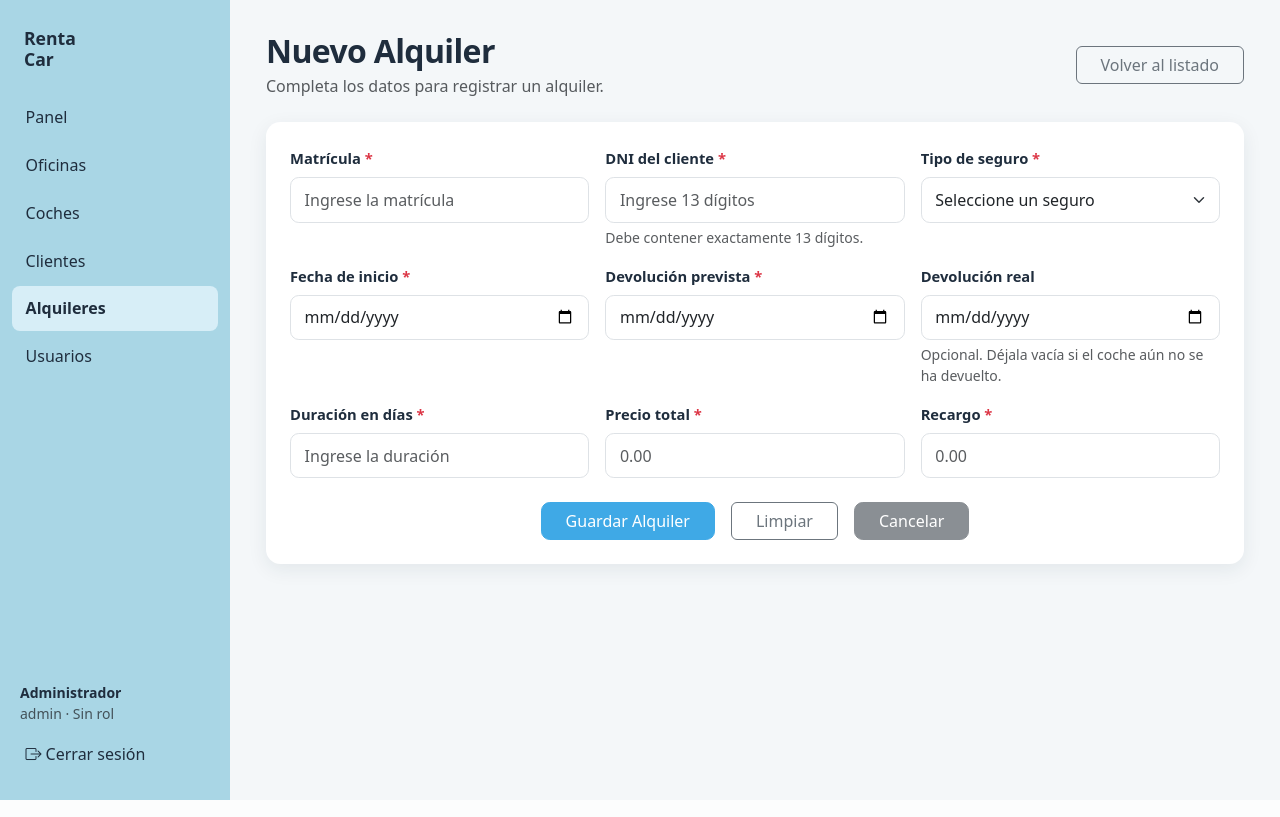
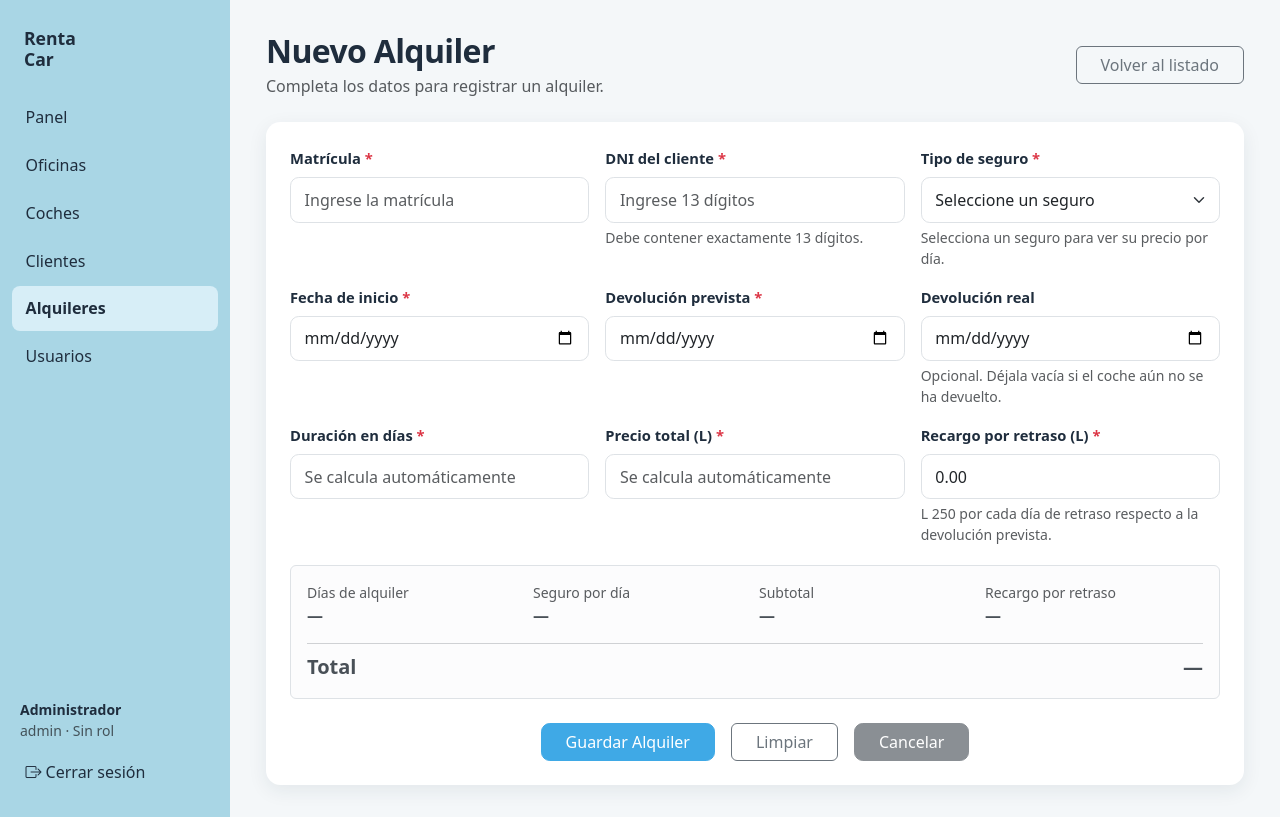
Before and after one commit to SofiaBeatrizPerezOchoa/MiniProyecto1, a Laravel app: page /alquiler/create in a window 1280 px wide. Run offline with Laravel 12, Linux system fonts and the light colour scheme; a user stored in the database is signed in; data comes from the database, SQL or seed files in the repository.

Commit message:
alquiler calcula seguro,cargo por dia y fecha

```diff
--- a/app/Http/Controllers/AlquilerController.php
+++ b/app/Http/Controllers/AlquilerController.php
@@ -5,6 +5,7 @@ namespace App\Http\Controllers;
 use App\Models\Alquiler;
 use Illuminate\Http\RedirectResponse;
 use Illuminate\Http\Request;
+use Illuminate\Support\Carbon;
 use Illuminate\View\View;
 
 class AlquilerController extends Controller
@@ -32,7 +33,7 @@ class AlquilerController extends Controller
      */
     public function store(Request $request): RedirectResponse
     {
-        $datosAlquiler = $request->validate($this->reglasValidacion());
+        $datosAlquiler = $this->calcularDatosAlquiler($request->validate($this->reglasValidacion()));
 
         Alquiler::create($datosAlquiler);
 
@@ -66,7 +67,7 @@ class AlquilerController extends Controller
     {
         $alquiler = Alquiler::findOrFail($id);
 
-        $datosAlquiler = $request->validate($this->reglasValidacion());
+        $datosAlquiler = $this->calcularDatosAlquiler($request->validate($this->reglasValidacion()));
 
         $alquiler->update($datosAlquiler);
 
@@ -97,10 +98,39 @@ class AlquilerController extends Controller
             'fecha_inicio' => 'required|date',
             'fecha_devolucion_prevista' => 'required|date|after_or_equal:fecha_inicio',
             'fecha_devolucion_real' => 'nullable|date|after_or_equal:fecha_inicio',
-            'duracion_dias' => 'required|integer|min:1',
             'tipo_seguro' => 'required|string|max:30',
-            'precio_total' => 'required|numeric|min:0',
-            'recargo' => 'required|numeric|min:0',
         ];
     }
+
+    /**
+     * Calcula la duracion del alquiler y el precio total a partir de las fechas
+     * y del tipo de seguro seleccionado.
+     *
+     * @param  array<string, mixed>  $datos
+     * @return array<string, mixed>
+     */
+    private function calcularDatosAlquiler(array $datos): array
+    {
+        $inicio = Carbon::parse($datos['fecha_inicio'])->startOfDay();
+        $devolucionPrevista = Carbon::parse($datos['fecha_devolucion_prevista'])->startOfDay();
+        $devolucionReal = ! empty($datos['fecha_devolucion_real'])
+            ? Carbon::parse($datos['fecha_devolucion_real'])->startOfDay()
+            : null;
+
+        $duracionDias = max(1, (int) abs($inicio->diffInDays($devolucionPrevista)));
+        $tarifaSeguro = Alquiler::TARIFAS_SEGURO[$datos['tipo_seguro']] ?? 0.0;
+
+        $diasRetraso = 0;
+        if ($devolucionReal !== null && $devolucionReal->greaterThan($devolucionPrevista)) {
+            $diasRetraso = (int) abs($devolucionPrevista->diffInDays($devolucionReal));
+        }
+
+        $recargo = $diasRetraso * Alquiler::RECARGO_POR_DIA;
+
+        $datos['duracion_dias'] = $duracionDias;
+        $datos['recargo'] = round($recargo, 2);
+        $datos['precio_total'] = round(($duracionDias * $tarifaSeguro) + $recargo, 2);
+
+        return $datos;
+    }
 }
--- a/app/Models/Alquiler.php
+++ b/app/Models/Alquiler.php
@@ -6,6 +6,23 @@ use Illuminate\Database\Eloquent\Model;
 
 class Alquiler extends Model
 {
+    /**
+     * Precio diario de cada tipo de seguro.
+     *
+     * @var array<string, float>
+     */
+    public const TARIFAS_SEGURO = [
+        'Básico' => 175.0,
+        'Completo' => 350.0,
+        'Premium' => 500.0,
+        'Sin seguro' => 0.0,
+    ];
+
+    /**
+     * Recargo diario en lempiras cuando la devolucion supera la fecha prevista.
+     */
+    public const RECARGO_POR_DIA = 250.0;
+
     protected $fillable = [
         'matricula',
         'dni',
--- a/resources/views/alquiler/create.blade.php
+++ b/resources/views/alquiler/create.blade.php
@@ -27,7 +27,8 @@
                     @csrf
 
                     @php
-                        $segurosDisponibles = ['Básico', 'Completo', 'Premium', 'Sin seguro'];
+                        $tarifasSeguro = \App\Models\Alquiler::TARIFAS_SEGURO;
+                        $segurosDisponibles = array_keys($tarifasSeguro);
                     @endphp
 
                     <div class="row g-3">
@@ -53,9 +54,10 @@
                             <select id="tipo_seguro" name="tipo_seguro" class="form-select @error('tipo_seguro') is-invalid @enderror" required>
                                 <option value="" disabled @selected(!old('tipo_seguro'))>Seleccione un seguro</option>
                                 @foreach($segurosDisponibles as $seguro)
-                                    <option value="{{ $seguro }}" @selected(old('tipo_seguro') === $seguro)>{{ $seguro }}</option>
+                                    <option value="{{ $seguro }}" data-precio="{{ $tarifasSeguro[$seguro] }}" @selected(old('tipo_seguro') === $seguro)>{{ $seguro }}</option>
                                 @endforeach
                             </select>
+                            <div class="form-text" id="tarifaSeguroInfo">Selecciona un seguro para ver su precio por día.</div>
                             @error('tipo_seguro')
                                 <div class="invalid-feedback">{{ $message }}</div>
                             @enderror
@@ -88,28 +90,33 @@
 
                         <div class="col-12 col-md-4">
                             <label for="duracion_dias" class="form-label">Duración en días <span class="required-mark">*</span></label>
-                            <input type="number" id="duracion_dias" name="duracion_dias" value="{{ old('duracion_dias') }}" class="form-control @error('duracion_dias') is-invalid @enderror" min="1" step="1" placeholder="Ingrese la duración" required>
+                            <input type="number" id="duracion_dias" name="duracion_dias" value="{{ old('duracion_dias') }}" class="form-control @error('duracion_dias') is-invalid @enderror" min="1" step="1" placeholder="Se calcula automáticamente" readonly required>
+                            <div class="form-text"></div>
                             @error('duracion_dias')
                                 <div class="invalid-feedback">{{ $message }}</div>
                             @enderror
                         </div>
 
                         <div class="col-12 col-md-4">
-                            <label for="precio_total" class="form-label">Precio total <span class="required-mark">*</span></label>
-                            <input type="number" id="precio_total" name="precio_total" value="{{ old('precio_total') }}" class="form-control @error('precio_total') is-invalid @enderror" min="0" step="0.01" placeholder="0.00" required>
+                            <label for="precio_total" class="form-label">Precio total (L) <span class="required-mark">*</span></label>
+                            <input type="number" id="precio_total" name="precio_total" value="{{ old('precio_total') }}" class="form-control @error('precio_total') is-invalid @enderror" min="0" step="0.01" placeholder="Se calcula automáticamente" readonly required>
+                            <div class="form-text"></div>
                             @error('precio_total')
                                 <div class="invalid-feedback">{{ $message }}</div>
                             @enderror
                         </div>
 
                         <div class="col-12 col-md-4">
-                            <label for="recargo" class="form-label">Recargo <span class="required-mark">*</span></label>
-                            <input type="number" id="recargo" name="recargo" value="{{ old('recargo') }}" class="form-control @error('recargo') is-invalid @enderror" min="0" step="0.01" placeholder="0.00" required>
+                            <label for="recargo" class="form-label">Recargo por retraso (L) <span class="required-mark">*</span></label>
+                            <input type="number" id="recargo" name="recargo" value="{{ old('recargo', 0) }}" class="form-control @error('recargo') is-invalid @enderror" min="0" step="0.01" placeholder="Se calcula automáticamente" readonly required>
+                            <div class="form-text">L 250 por cada día de retraso respecto a la devolución prevista.</div>
                             @error('recargo')
                                 <div class="invalid-feedback">{{ $message }}</div>
                             @enderror
                         </div>
                     </div>
+
+                    @include('alquiler.partials.calculos')
 
                     <div class="d-flex flex-wrap justify-content-center gap-3 mt-4">
                         <button type="submit" class="btn btn-primary px-4">Guardar Alquiler</button>
--- a/resources/views/alquiler/index.blade.php
+++ b/resources/views/alquiler/index.blade.php
@@ -101,8 +101,8 @@
                                     <td>{{ $alquiler->fecha_devolucion_real?->format('d/m/Y') ?? '—' }}</td>
                                     <td>{{ $alquiler->duracion_dias }}</td>
                                     <td>{{ $alquiler->tipo_seguro }}</td>
-                                    <td>${{ number_format((float) $alquiler->precio_total, 2) }}</td>
-                                    <td>${{ number_format((float) $alquiler->recargo, 2) }}</td>
+                                    <td>L {{ number_format((float) $alquiler->precio_total, 2) }}</td>
+                                    <td>L {{ number_format((float) $alquiler->recargo, 2) }}</td>
                                     <td>
                                         <span class="badge status-badge {{ $estadoClase }}">{{ $estadoTexto }}</span>
                                     </td>
--- /dev/null
+++ b/resources/views/alquiler/partials/calculos.blade.php
@@ -0,0 +1,169 @@
+<div class="row g-3 mt-1">
+    <div class="col-12">
+        <div class="alert alert-light border mb-0" role="status">
+            <div class="row g-2 text-center text-md-start">
+                <div class="col-6 col-md-3">
+                    <div class="small text-muted">Días de alquiler</div>
+                    <div class="fw-semibold" id="resumenDias">—</div>
+                </div>
+                <div class="col-6 col-md-3">
+                    <div class="small text-muted">Seguro por día</div>
+                    <div class="fw-semibold" id="resumenTarifa">—</div>
+                </div>
+                <div class="col-6 col-md-3">
+                    <div class="small text-muted">Subtotal</div>
+                    <div class="fw-semibold" id="resumenSubtotal">—</div>
+                </div>
+                <div class="col-6 col-md-3">
+                    <div class="small text-muted">Recargo por retraso</div>
+                    <div class="fw-semibold" id="resumenRecargo">—</div>
+                </div>
+                <div class="col-12">
+                    <hr class="my-2">
+                    <div class="d-flex justify-content-between fs-5 fw-bold">
+                        <span>Total</span>
+                        <span id="resumenTotal">—</span>
+                    </div>
+                </div>
+            </div>
+        </div>
+    </div>
+</div>
+
+@push('scripts')
+<script>
+    document.addEventListener('DOMContentLoaded', function () {
+        const form = document.getElementById('formAlquiler');
+        if (!form) {
+            return;
+        }
+
+        const seguro = form.querySelector('#tipo_seguro');
+        const fechaInicio = form.querySelector('#fecha_inicio');
+        const fechaDevolucion = form.querySelector('#fecha_devolucion_prevista');
+        const fechaDevolucionReal = form.querySelector('#fecha_devolucion_real');
+        const duracion = form.querySelector('#duracion_dias');
+        const recargo = form.querySelector('#recargo');
+        const precioTotal = form.querySelector('#precio_total');
+        const tarifaInfo = document.getElementById('tarifaSeguroInfo');
+        const resumenDias = document.getElementById('resumenDias');
+        const resumenTarifa = document.getElementById('resumenTarifa');
+        const resumenSubtotal = document.getElementById('resumenSubtotal');
+        const resumenRecargo = document.getElementById('resumenRecargo');
+        const resumenTotal = document.getElementById('resumenTotal');
+        const botonLimpiar = document.getElementById('btnLimpiarFormulario');
+        const milisegundosPorDia = 24 * 60 * 60 * 1000;
+        const recargoPorDia = {{ \App\Models\Alquiler::RECARGO_POR_DIA }};
+
+        const formatearMoneda = function (valor) {
+            return 'L ' + valor.toFixed(2);
+        };
+
+        const tarifaSeleccionada = function () {
+            const opcion = seguro.options[seguro.selectedIndex];
+            const tarifa = opcion ? parseFloat(opcion.dataset.precio) : 0;
+
+            return Number.isNaN(tarifa) ? 0 : tarifa;
+        };
+
+        const calcularDias = function () {
+            if (!fechaInicio.value || !fechaDevolucion.value) {
+                return null;
+            }
+
+            const inicio = new Date(fechaInicio.value + 'T00:00:00');
+            const devolucion = new Date(fechaDevolucion.value + 'T00:00:00');
+
+            if (Number.isNaN(inicio.getTime()) || Number.isNaN(devolucion.getTime())) {
+                return null;
+            }
+
+            if (devolucion < inicio) {
+                return 0;
+            }
+
+            return Math.max(1, Math.round((devolucion - inicio) / milisegundosPorDia));
+        };
+
+        const calcularDiasRetraso = function () {
+            if (!fechaDevolucion.value || !fechaDevolucionReal.value) {
+                return 0;
+            }
+
+            const prevista = new Date(fechaDevolucion.value + 'T00:00:00');
+            const real = new Date(fechaDevolucionReal.value + 'T00:00:00');
+
+            if (Number.isNaN(prevista.getTime()) || Number.isNaN(real.getTime())) {
+                return 0;
+            }
+
+            const dias = Math.round((real - prevista) / milisegundosPorDia);
+
+            return dias > 0 ? dias : 0;
+        };
+
+        const limpiarResumen = function () {
+            duracion.value = '';
+            recargo.value = '0.00';
+            precioTotal.value = '';
+            resumenDias.textContent = '—';
+            resumenTarifa.textContent = '—';
+            resumenSubtotal.textContent = '—';
+            resumenRecargo.textContent = '—';
+            resumenTotal.textContent = '—';
+        };
+
+        const actualizarCalculos = function () {
+            if (fechaInicio.value) {
+                fechaDevolucion.min = fechaInicio.value;
+            }
+
+            const tarifa = tarifaSeleccionada();
+            const dias = calcularDias();
+            const diasRetraso = calcularDiasRetraso();
+            const recargoValor = diasRetraso * recargoPorDia;
+
+            if (dias === null) {
+                limpiarResumen();
+                return;
+            }
+
+            const subtotal = dias * tarifa;
+            const total = subtotal + recargoValor;
+
+            duracion.value = dias;
+            recargo.value = recargoValor.toFixed(2);
+            precioTotal.value = total.toFixed(2);
+
+            if (tarifaInfo) {
+                tarifaInfo.textContent = 'Precio por día: ' + formatearMoneda(tarifa) + '.';
+            }
+
+            resumenDias.textContent = dias + (dias === 1 ? ' día' : ' días');
+            resumenTarifa.textContent = formatearMoneda(tarifa);
+            resumenSubtotal.textContent = formatearMoneda(subtotal);
+            resumenRecargo.textContent = diasRetraso > 0
+                ? formatearMoneda(recargoValor) + ' (' + diasRetraso + (diasRetraso === 1 ? ' día' : ' días') + ')'
+                : formatearMoneda(0);
+            resumenTotal.textContent = formatearMoneda(total);
+        };
+
+        seguro.addEventListener('change', actualizarCalculos);
+        fechaInicio.addEventListener('change', actualizarCalculos);
+        fechaInicio.addEventListener('input', actualizarCalculos);
+        fechaDevolucion.addEventListener('change', actualizarCalculos);
+        fechaDevolucion.addEventListener('input', actualizarCalculos);
+        fechaDevolucionReal.addEventListener('change', actualizarCalculos);
+        fechaDevolucionReal.addEventListener('input', actualizarCalculos);
+
+        if (botonLimpiar) {
+            botonLimpiar.addEventListener('click', function () {
+                form.reset();
+                actualizarCalculos();
+            });
+        }
+
+        actualizarCalculos();
+    });
+</script>
+@endpush
--- a/resources/views/alquiler/show.blade.php
+++ b/resources/views/alquiler/show.blade.php
@@ -84,10 +84,10 @@
                         <h2 class="h5 fw-bold mb-3">Importes</h2>
                         <dl class="row gy-3 mb-0">
                             <dt class="col-sm-7 detail-label mb-0">Precio total</dt>
-                            <dd class="col-sm-5 detail-value mb-0">${{ number_format((float) $alquiler->precio_total, 2) }}</dd>
+                            <dd class="col-sm-5 detail-value mb-0">L {{ number_format((float) $alquiler->precio_total, 2) }}</dd>
 
-                            <dt class="col-sm-7 detail-label mb-0">Recargo</dt>
-                            <dd class="col-sm-5 detail-value mb-0">${{ number_format((float) $alquiler->recargo, 2) }}</dd>
+                            <dt class="col-sm-7 detail-label mb-0">Recargo por retraso</dt>
+                            <dd class="col-sm-5 detail-value mb-0">L {{ number_format((float) $alquiler->recargo, 2) }}</dd>
                         </dl>
                     </div>
                 </div>
```
Also changed, not shown: resources/views/alquiler/edit.blade.php (+14 -7 lines).
